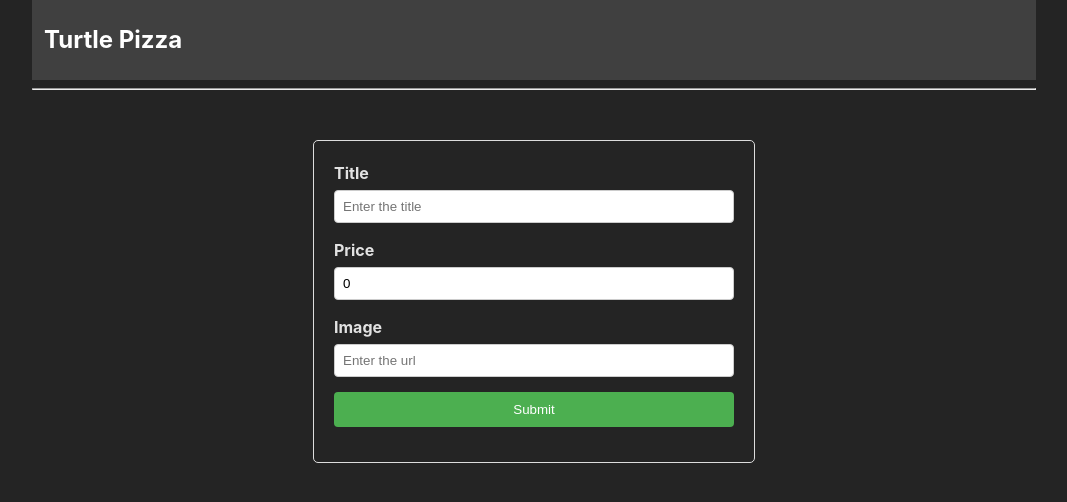
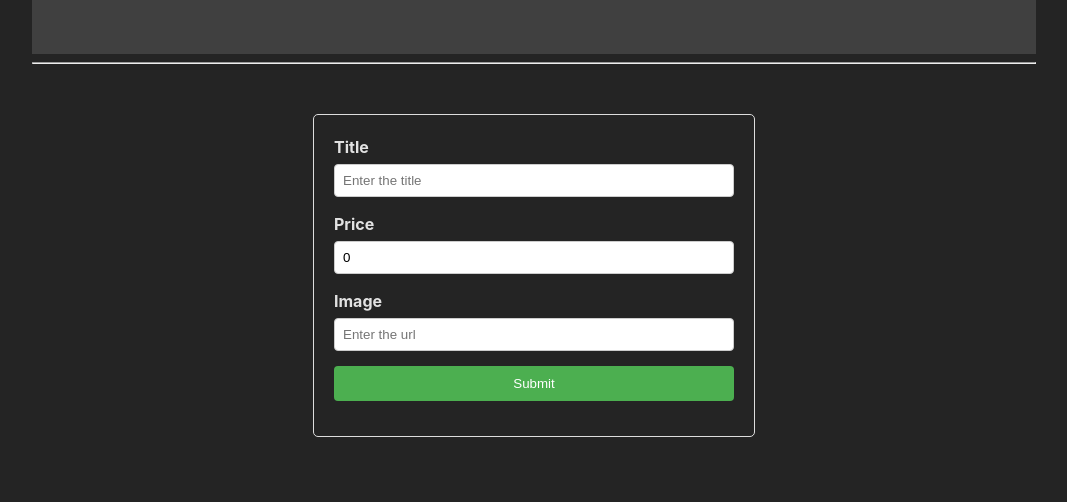
Before and after one commit to koog7/PizzaOrders, a React (Vite) app: page /admin/create in a window 1280 px wide. Shown: the top 502 px of the page, without its empty margins (106-1173 px from the left). Built offline with nearby package versions, Linux system fonts and the light colour scheme.

Commit message:
Изменен код и отображение навбара

```diff
--- a/src/App.tsx
+++ b/src/App.tsx
@@ -20,11 +20,12 @@ const App = () => {
                 alignItems: 'center',
                 justifyContent: 'space-between'
             }}>
-                <h2 style={{marginLeft: '10px'}}><NavLink className="nav-link" to={location.pathname === '/admin' ?  '/admin': '/'}  style={{textDecoration: 'none', color: 'white'}}>Turtle Pizza {location.pathname === '/admin' && 'Admin'}</NavLink></h2>
+                {location.pathname === '/admin' && (<h2 style={{marginLeft: '10px'}}><NavLink className="nav-link" to={'/admin'} style={{textDecoration: 'none', color: 'white'}}>Turtle Pizza Admin</NavLink></h2>)}
+                {location.pathname === '/' && (<h2 style={{marginLeft: '10px'}}><NavLink className="nav-link" to={'/'} style={{textDecoration: 'none', color: 'white'}}>Turtle Pizza</NavLink></h2>)}
                 <div>
                     {location.pathname === '/admin' && (
                         <>
-                            <NavLink to={'/admin/dishes'} style={{ marginRight: '20px' }}>Dishes</NavLink>
+                            <NavLink to={'/admin/dishes'} style={{marginRight: '20px'}}>Dishes</NavLink>
                             <NavLink to={'/admin/orders'}>Orders</NavLink>
                         </>
                     )}
```
